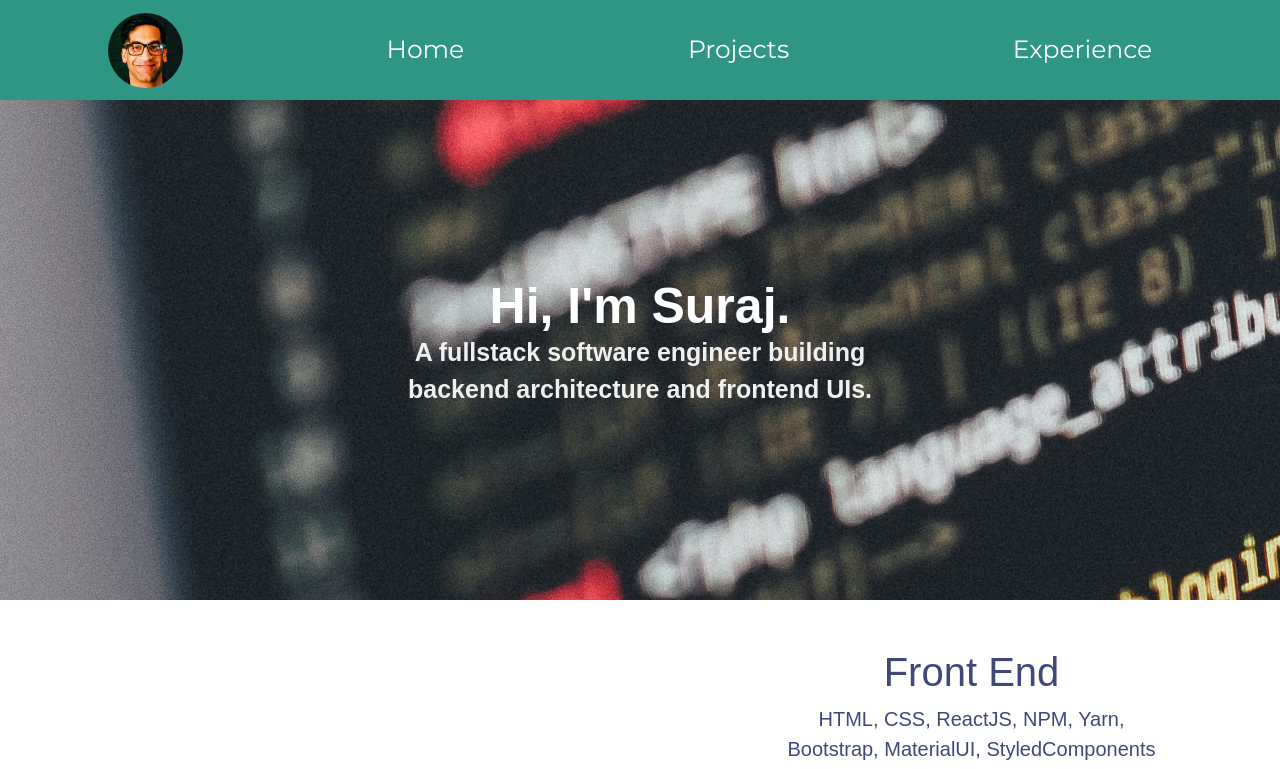
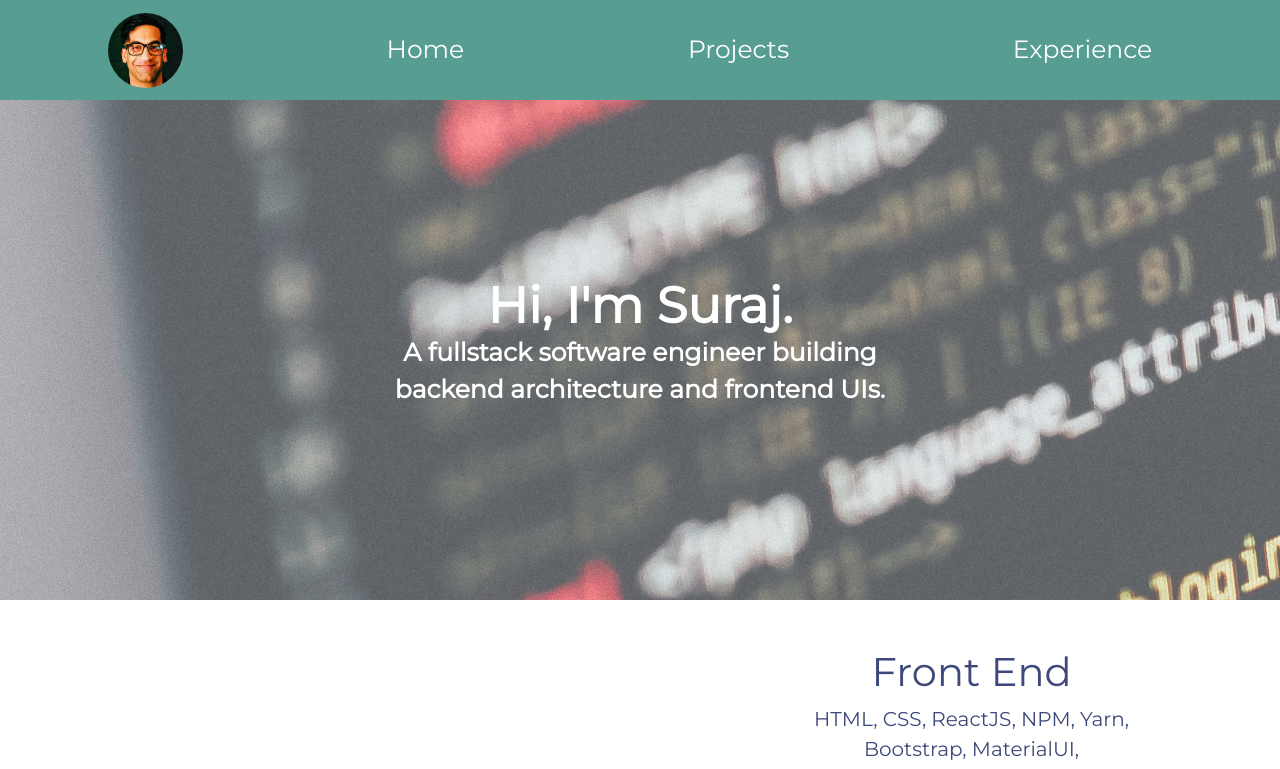
Before and after one commit to surajgopal85/surajgopal85.github.io, a React (Create React App) app: page / in a window 1280 px wide. Shown: the top 769 px of the page. Built offline with nearby package versions, Linux system fonts and the light colour scheme.

Commit message:
changing font colors, layout, nav/footer colors

```diff
--- a/src/pages/Experience.jsx
+++ b/src/pages/Experience.jsx
@@ -17,7 +17,7 @@ const Experience = () => {
         <VerticalTimelineElement
         className="vertical-timeline-element--education"
         date='2003-2007'
-        iconStyle={ {background: "#D1B093", color: "#fff"} }
+        iconStyle={ {background: "#9EC2D3", color: "#fff"} }
         icon={<SchoolIcon />}>
           <h3>Amherst College (Amherst, MA)</h3>
           <p>B.A. Music (Composition)</p>
@@ -26,7 +26,7 @@ const Experience = () => {
         <VerticalTimelineElement
           className="vertical-timeline-element--work"
           date="2007 - 2008"
-          iconStyle={{ background: "#B7C89F", color: "#fff" }}
+          iconStyle={{ background: "#D19882", color: "#fff" }}
           icon={<WorkIcon />}
         >
           <h3 className="vertical-timeline-element-title">
@@ -41,7 +41,7 @@ const Experience = () => {
         <VerticalTimelineElement
           className="vertical-timeline-element--work"
           date="2010 - 2011"
-          iconStyle={{ background: "#B7C89F", color: "#fff" }}
+          iconStyle={{ background: "#D19882", color: "#fff" }}
           icon={<WorkIcon />}
         >
           <h3 className="vertical-timeline-element-title">
@@ -59,7 +59,7 @@ const Experience = () => {
         <VerticalTimelineElement
         className="vertical-timeline-element--education"
         date='2011-2013'
-        iconStyle={ {background: "#D1B093", color: "#fff"} }
+        iconStyle={ {background: "#9EC2D3", color: "#fff"} }
         icon={<SchoolIcon />}>
           <h3>LIU-Brooklyn (Brooklyn, NY)</h3>
           <p>M.S., Special Education</p>
@@ -67,7 +67,7 @@ const Experience = () => {
         <VerticalTimelineElement
           className="vertical-timeline-element--work"
           date="2011 - 2022"
-          iconStyle={{ background: "#B7C89F", color: "#fff" }}
+          iconStyle={{ background: "#D19882", color: "#fff" }}
           icon={<WorkIcon />}
         >
           <h3 className="vertical-timeline-element-title">
@@ -87,7 +87,7 @@ const Experience = () => {
         <VerticalTimelineElement
           className="vertical-timeline-element--work"
           date="2019 - 2022"
-          iconStyle={{ background: "#B7C89F", color: "#fff" }}
+          iconStyle={{ background: "#D19882", color: "#fff" }}
           icon={<WorkIcon />}
         >
           <h3 className="vertical-timeline-element-title">
@@ -102,7 +102,7 @@ const Experience = () => {
         <VerticalTimelineElement
         className="vertical-timeline-element--education"
         date='Oct 2022 - Dec 2022'
-        iconStyle={ {background: "#D1B093", color: "#fff"} }
+        iconStyle={ {background: "#9EC2D3", color: "#fff"} }
         icon={<SchoolIcon />}>
           <h3>Le Wagon (Remote)</h3>
           <p>Certificate of Completion, Full Stack Web Development</p>
--- a/src/pages/Home.jsx
+++ b/src/pages/Home.jsx
@@ -10,7 +10,7 @@ import coding from '../assets/coding.jpg';
 const Home = () => {
   return (
     <div className='home'>
-      <div className="about" style={{ backgroundImage:`url(${coding})` }}>
+      <div className="about">
         <h2>Hi, I'm Suraj.</h2>
           <div className="prompt">
             <p><strong>A fullstack software engineer building<br></br>backend architecture and frontend UIs.</strong></p>
--- a/src/styles/Footer.css
+++ b/src/styles/Footer.css
@@ -1,7 +1,7 @@
 .footer {
   width: 100%;
   height: 200px;
-  background: #2f9685;
+  background: #579d91;
   display: flex;
   justify-content: center;
   align-items: center;
--- a/src/styles/Home.css
+++ b/src/styles/Home.css
@@ -1,7 +1,9 @@
+
+
 .home {
   width: 100%;
   align-items: center;
-  font-family: "Raleway", sans-serif;
+  font-family: "Montserrat", sans-serif;
   color: #3e497a;
 }
 
@@ -13,12 +15,15 @@
   justify-content: center;
   align-items: center;
   text-align: center;
-  background-color: #C1B8B1;
+  /* background-color: #C1B8B1; */
   color: #f0f0f0;
+  background-image: url('../assets/coding.jpg');
+  opacity: 0.7;
+  color: white;
 }
 
 .about h2 {
-  font-family: "Merriweather", sans-serif;
+  font-family: "Montserrat", sans-serif;
   font-weight: bold;
   font-size: 50px;
   color: white;
--- a/src/styles/Navbar.css
+++ b/src/styles/Navbar.css
@@ -1,7 +1,7 @@
 .navbar {
   width: 100%;
   height: 100px;
-  background: #2f9685;
+  background: #579d91;
 }
 
 .links {
```
